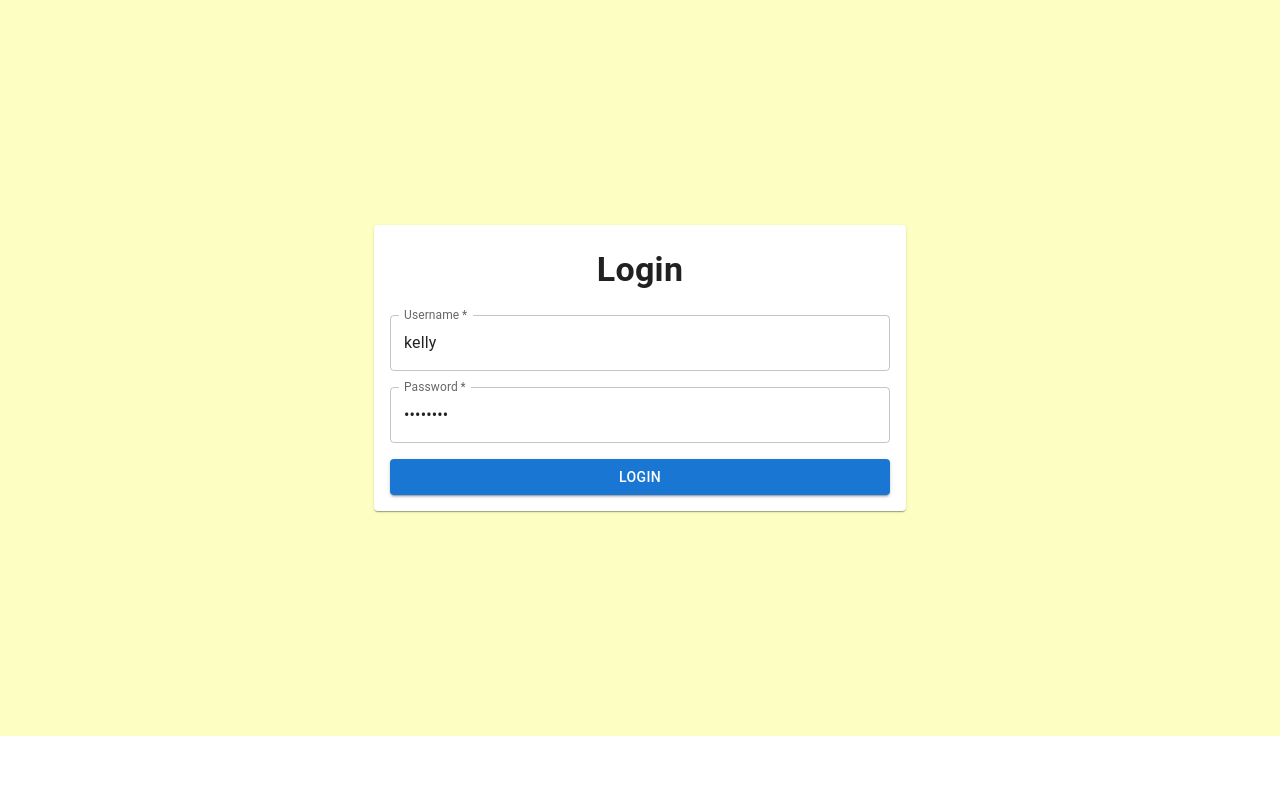
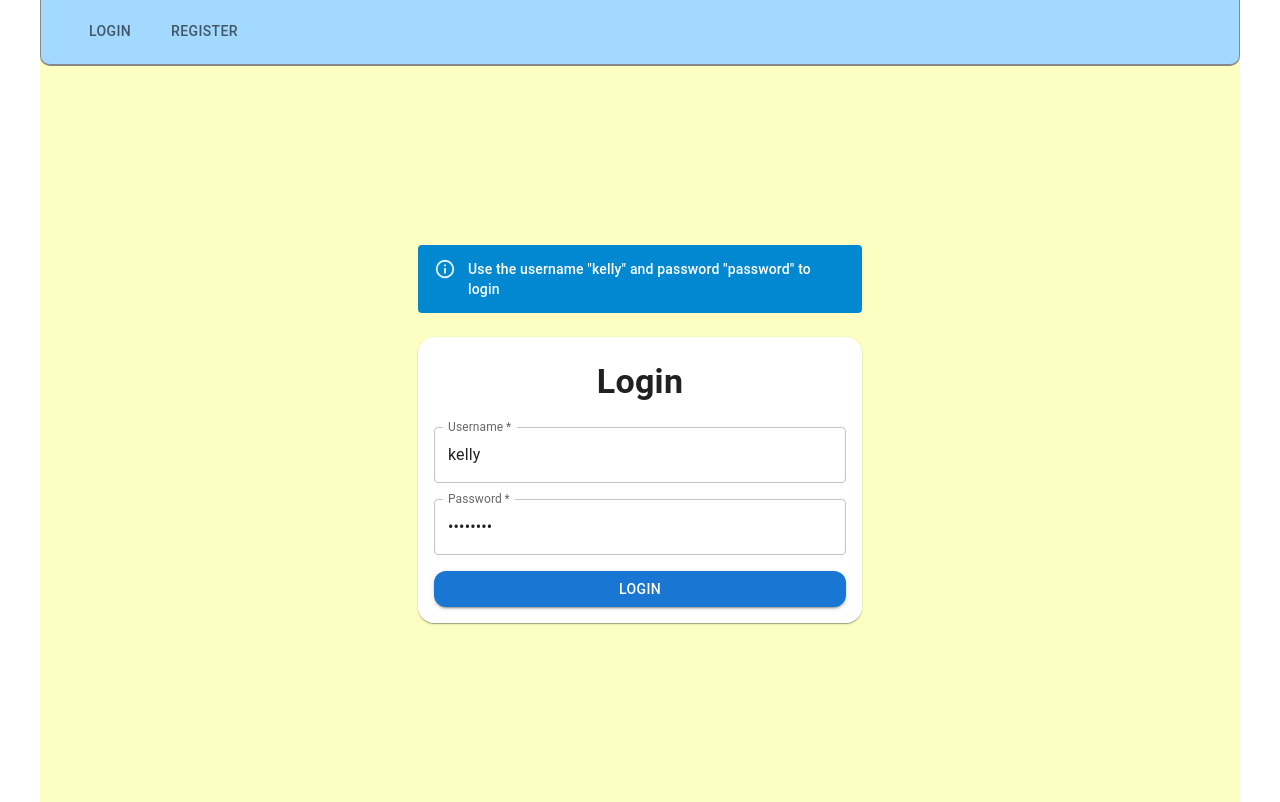
Before and after one commit to kellyr27/Indoor-Climbing-Log-2.0, a React (Create React App) app: page / in a window 1280 px wide. Built offline with nearby package versions, Linux system fonts and the light colour scheme.

Commit message:
Minor bug fixes
Add ascent button on all required pages, templates for all login/register. Tooltips working on ascents in /routes

```diff
--- a/src/pages/AscentPage/AscentPage.js
+++ b/src/pages/AscentPage/AscentPage.js
@@ -11,6 +11,7 @@ import { Divider } from '@mui/material';
 import { useSnackbar } from 'notistack';
 import Template1 from '../../templates/Template1';
 import AscentCard from './components/AscentCard';
+import CreateAscentFab from '../../components/CreateAscentFab/CreateAscentFab';
 
 const AscentPage = () => {
     const {enqueueSnackbar} = useSnackbar();
@@ -73,9 +74,12 @@ const AscentPage = () => {
     };
 
     return (
-        <Template1>
-            <AscentCard />
-        </Template1>
+        <>
+            <Template1>
+                <AscentCard />
+            </Template1>
+            <CreateAscentFab />
+        </>
     );
 }
 
--- a/src/pages/AscentsPage/AscentsPage.js
+++ b/src/pages/AscentsPage/AscentsPage.js
@@ -9,6 +9,7 @@ import RouteGrade from '../../components/RouteGrade/RouteGrade';
 import StyledDataGrid from '../../styles/StyledDataGrid';
 import { Grid, Box, Container } from '@mui/material';
 import Template2 from '../../templates/Template2';
+import CreateAscentFab from '../../components/CreateAscentFab/CreateAscentFab';
 
 const AscentsPage = () => {
     const navigate = useNavigate();
@@ -156,6 +157,7 @@ const AscentsPage = () => {
 
 
     return (
+        <>
             <Template2>
                 <StyledDataGrid
                     style={{ width: '100%' }}
@@ -170,6 +172,8 @@ const AscentsPage = () => {
                     }}
                 />
             </Template2>
+            <CreateAscentFab />
+        </>
     );
 }
 
--- a/src/pages/CreateAscentPage/CreateAscentPage.js
+++ b/src/pages/CreateAscentPage/CreateAscentPage.js
@@ -6,6 +6,7 @@ import { useNavigate } from 'react-router-dom';
 import baseUrl from '../../utils/baseUrl';
 import { useSnackbar } from 'notistack';
 import Template3 from '../../templates/Template3';
+import CreateAscentFab from '../../components/CreateAscentFab/CreateAscentFab';
 
 const popularColors = ['black', 'white', 'blue', 'red', 'gray', 'green', 'yellow', 'purple', 'orange', 'pink'];
 
@@ -134,6 +135,7 @@ const CreateAscentPage = () => {
     }, [inputRouteName, routesData]);
 
     return (
+        <>
             <Template3>
                 <Paper sx={{ padding: 2,  borderRadius: 4 }}>
                     <Typography variant="h4" align="center" sx={{ mt: 1, mb: 3, fontWeight: 'bold' }}>
@@ -242,6 +244,7 @@ const CreateAscentPage = () => {
                     </form>
                 </Paper>
             </Template3>
+        </>
     );
 };
 
--- a/src/pages/LoginPage/LoginPage.js
+++ b/src/pages/LoginPage/LoginPage.js
@@ -4,8 +4,10 @@ import axios from 'axios';
 import baseUrl from '../../utils/baseUrl'
 import { useNavigate} from 'react-router-dom';
 import { useAuthContext } from '../../context/AuthContext';
-import { Box, Grid, Paper, Typography } from '@mui/material';
+import { Box, Grid, Paper, Typography, Alert } from '@mui/material';
 import {useSnackbar} from 'notistack';
+import Template3 from '../../templates/Template3';
+
 
 const LoginPage = () => {
 
@@ -44,16 +46,11 @@ const LoginPage = () => {
     };
 
     return (
-        <Grid container justifyContent="center"  sx={{backgroundColor: '#FDFFC2'}}>
-            <Box
-                sx={{
-                    display: 'flex',
-                    justifyContent: 'center',
-                    alignItems: { xs: 'center', sm: 'center' },
-                    minHeight: '92vh',
-                }}
-            >
-                <Paper sx={{ padding: 2,  maxWidth: { xs: '100%', sm: 500 } }}>
+        <Template3>
+            <Alert variant="filled" severity="info" sx={{mb: 3}}>
+                    Use the username "kelly" and password "password" to login
+            </Alert>
+            <Paper sx={{ padding: 2, borderRadius: 4 }}>
                 <Typography variant="h4" align="center" sx={{ mt: 1, mb: 3, fontWeight: 'bold' }}>
                     Login
                 </Typography>
@@ -81,15 +78,14 @@ const LoginPage = () => {
                             />
                         </Grid>
                         <Grid item xs={12}>
-                                <Button type="submit" variant="contained" color="primary" fullWidth>
+                            <Button type="submit" variant="contained" color="primary" fullWidth sx={{borderRadius: 3}}>
                                 Login
                             </Button>
                         </Grid>
                     </Grid>
                 </form>
             </Paper>
-            </Box>
-        </Grid>
+        </Template3>
     );
 }
 
--- a/src/pages/RegisterPage/RegisterPage.js
+++ b/src/pages/RegisterPage/RegisterPage.js
@@ -6,6 +6,7 @@ import { useNavigate} from 'react-router-dom';
 import { useAuthContext } from '../../context/AuthContext';
 import { Box, Grid, Paper, Typography } from '@mui/material';
 import {useSnackbar} from 'notistack';
+import Template3 from '../../templates/Template3';
 
 const RegisterPage = () => {
     const {enqueueSnackbar} = useSnackbar();
@@ -43,16 +44,8 @@ const RegisterPage = () => {
     };
 
     return (
-        <Grid container justifyContent="center"  sx={{backgroundColor: '#FDFFC2'}}>
-            <Box
-                sx={{
-                    display: 'flex',
-                    justifyContent: 'center',
-                    alignItems: { xs: 'center', sm: 'center' },
-                    minHeight: '92vh',
-                }}
-            >
-                <Paper sx={{ padding: 2,  maxWidth: { xs: '100%', sm: 500 } }}>
+        <Template3>
+            <Paper sx={{ padding: 2, borderRadius: 4 }}>
                 <Typography variant="h4" align="center" sx={{ mt: 1, mb: 3, fontWeight: 'bold' }}>
                     Register
                 </Typography>
@@ -80,15 +73,14 @@ const RegisterPage = () => {
                             />
                         </Grid>
                         <Grid item xs={12}>
-                                <Button type="submit" variant="contained" color="primary" fullWidth>
+                            <Button type="submit" variant="contained" color="primary" fullWidth sx={{borderRadius: 3}}>
                                 Create new user
                             </Button>
                         </Grid>
                     </Grid>
                 </form>
             </Paper>
-            </Box>
-        </Grid>
+        </Template3>
     );
 }
 
--- a/src/pages/RoutesPage/RoutesPage.js
+++ b/src/pages/RoutesPage/RoutesPage.js
@@ -11,6 +11,7 @@ import StyledDataGrid from '../../styles/StyledDataGrid';
 import { Grid, Box, Container } from '@mui/material';
 import Template2 from '../../templates/Template2';
 import {Typography} from '@mui/material';
+import CreateAscentFab from '../../components/CreateAscentFab/CreateAscentFab';
 
 const RoutesPage = () => {
     const navigate = useNavigate();
@@ -106,7 +107,9 @@ const RoutesPage = () => {
                                     {ascents.map((ascent, index) => {
                                         return (
                                             <Tooltip key={index} title={dateToDisplay(ascent.date)}>
+                                                <span>
                                                     <TickTypeIcon tickType={ascent.tickType} />
+                                                </span>
                                             </Tooltip>
                                         )
                                     })}
@@ -152,6 +155,7 @@ const RoutesPage = () => {
 
 
     return (
+        <>
             <Template2>
                 <StyledDataGrid
                     style={{ width: '100%' }}
@@ -166,6 +170,8 @@ const RoutesPage = () => {
                     }}
                 />
             </Template2>
+            <CreateAscentFab />
+        </>
     );
 }
 
--- a/src/pages/StatsPage/StatsPage.js
+++ b/src/pages/StatsPage/StatsPage.js
@@ -12,6 +12,7 @@ import { Typography } from '@mui/material';
 import Divider from '@mui/material/Divider';
 import Template1 from '../../templates/Template1';
 import { useResizeDetector } from 'react-resize-detector';
+import CreateAscentFab from '../../components/CreateAscentFab/CreateAscentFab';
 
 
 
@@ -163,6 +164,7 @@ const StatsPage = () => {
     }, []);
 
     return (
+        <>
             <Template1>
                 <Paper ref={ref} sx={{minHeight: '92vh', bgcolor: '#fefafa', borderRadius: 6}}>
                     <Typography variant="h3" align="center" sx={{ pt: 2, mb: 3, fontWeight: 'bold' }}>
@@ -222,8 +224,10 @@ const StatsPage = () => {
                             />}
                         </Box>
                     </Box>
-            </Paper>
-        </Template1>
+                </Paper>
+            </Template1>
+            <CreateAscentFab />
+        </>
     );
 }
 
```
Lines whose indentation alone changed are shown as unchanged.
